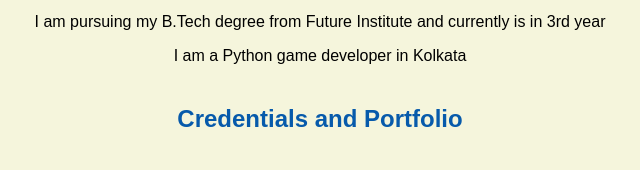
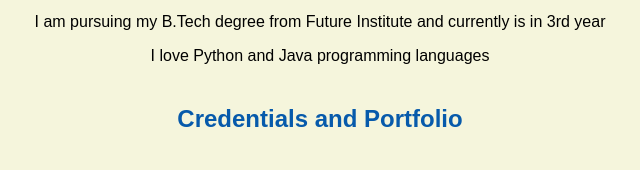
Before and after one commit to Ranitdas26/vaibhavshaw4430.github.io, a plain HTML site: page index.html in a window 1280 px wide. Shown: the part 624-794 px from the top of the page, 320-960 px from the left. Drawn offline with Linux system fonts and the light colour scheme.

Commit message:
Update index.html

```diff
--- a/index.html
+++ b/index.html
@@ -20,7 +20,7 @@
     <h2>About Me</h2>
     <p>I have studied in St Thomas' Boys' School</p>
     <p>I am pursuing my B.Tech degree from Future Institute and currently is in 3rd year</p>
-    <p>I am a Python game developer in Kolkata</p>
+    <p>I love Python and Java programming languages</p>
     <h2>Credentials and Portfolio</h2>
 <p><a href="resume.html">My Resume</a> | <a href = "https://github.com/vaibhavshaw4430">My GitHub</a></p>
 <h2>Contact</h2>
```
